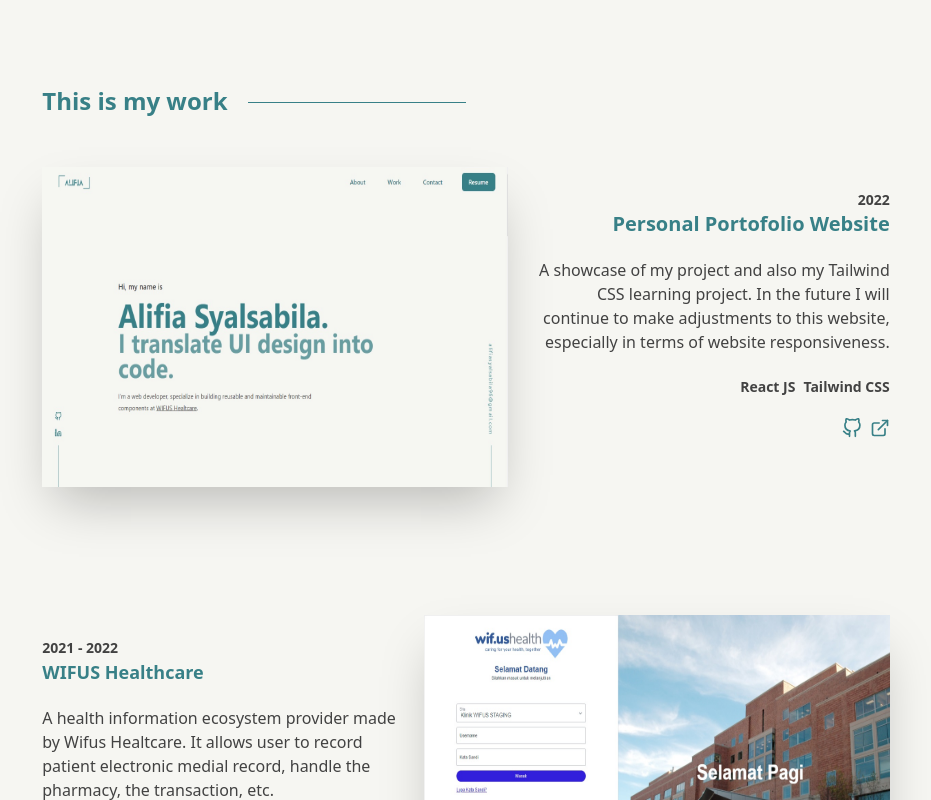
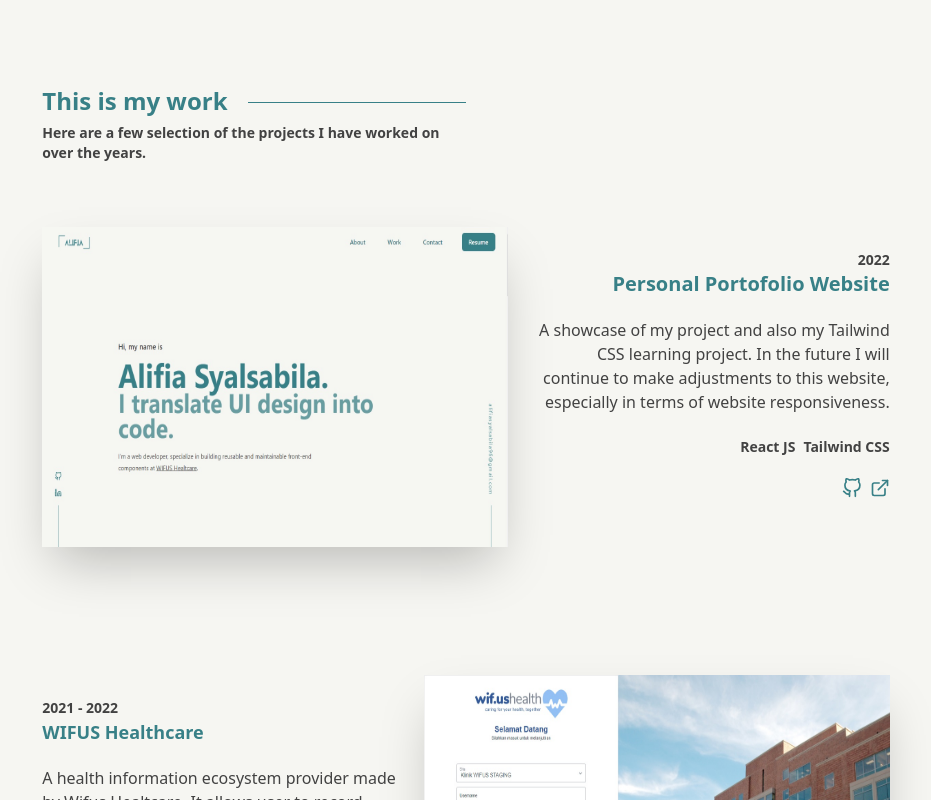
Before and after one commit to alifiasyalsa/portofolio, a React (Create React App) app: page / in a window 1280 px wide. Shown: the part 1540-2340 px from the top of the page, without its empty margins (174-1105 px from the left). Built offline with nearby package versions, Linux system fonts and the light colour scheme.

Commit message:
Fix unworking button say hello and add work note

```diff
--- a/src/components/Contact.js
+++ b/src/components/Contact.js
@@ -11,9 +11,18 @@ const Contact = () => {
         </p>
         <button
           type="button"
-          className={"text-primary bg-secondary hover:bg-info focus:ring-4 focus:outline-none focus:ring-blue-800 rounded-lg px-5 py-2.5 text-center mt-8"}
+          className={
+            "text-primary bg-secondary hover:bg-info focus:ring-4 focus:outline-none focus:ring-blue-800 rounded-lg px-5 py-2.5 text-center mt-8"
+          }
         >
-          Say Hello
+          <a
+            href="mailto:alifiasyalsabila96@gmail.com"
+            aria-label="Contact me"
+            target="_blank"
+            rel="noreferrer"
+          >
+            Say Hello
+          </a>
         </button>
       </div>
     </section>
--- a/src/components/Work.js
+++ b/src/components/Work.js
@@ -78,6 +78,10 @@ const Work = () => {
       >
         <span className="bg-primary pr-5">This is my work</span>
       </h3>
+      <div className="w-[50%] text-sm font-semibold my-5">
+        Here are a few selection of the projects I have worked on over the
+        years.
+      </div>
       <div className="mt-16">
         {projects.map((item, index) => {
           const isRepoDisabled = item.repository === null;
```
